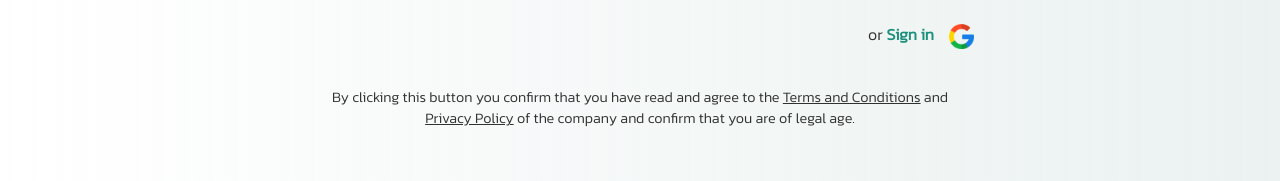
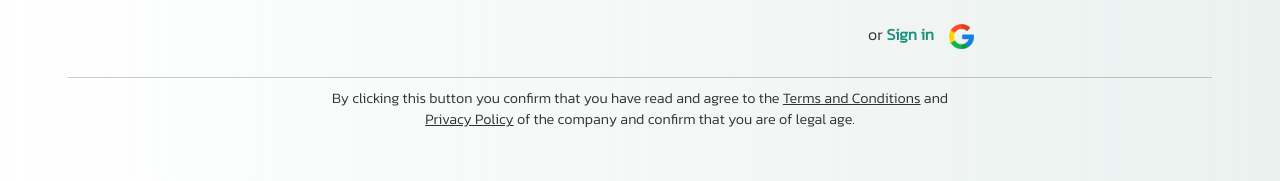
Before and after one commit to SKD-W/e2play-form-testing, a React (Vite) app: page /sign-up in a window 1280 px wide. Shown: the part 466-647 px from the top of the page. Built offline with nearby package versions, Linux system fonts and the light colour scheme; a web font is replaced by a local one.

Commit message:
changes have been made and comments has been taken off for proper reading

```diff
--- a/src/pages/signUpPage/AddressForm.jsx
+++ b/src/pages/signUpPage/AddressForm.jsx
@@ -2,7 +2,6 @@ import { useForm } from "react-hook-form";
 import { yupResolver } from '@hookform/resolvers/yup';
 import * as yup from "yup";
 import axios from "axios";
-// import signUpImg from "./assets/Asset 13.png";
 import arrowRgt from "./assets/arrow-right.svg";
 import "./PersonalForm.scss";
 import "./AddressForm.scss";
@@ -59,9 +58,12 @@ function AddressForm() {
                     <button type="submit"><img src={arrowRgt} alt="arrow-right-icon" style={{width: "25px"}} /></button>
                 </form>
             )}
+
+            {/* profile form here */}
             {currentForm === 3 && (
                 <ProfileForm />
             )}
+
         </div>
     </div>
   );
--- a/src/pages/signUpPage/PersonalForm.jsx
+++ b/src/pages/signUpPage/PersonalForm.jsx
@@ -28,7 +28,6 @@ const e2pValidationSchema = yup.object().shape({
 
         return userAge > 18 || (userAge === 18 && birthMonth >= 0);
     }),
-    // personal details yup form stops
 });
 
 function PersonalForm() {
@@ -41,25 +40,13 @@ function PersonalForm() {
     const onSubmit = async (formData) => {
         try {
             const response = await axios.post(/* post response */ "https://jsonplaceholder.typicode.com/posts", formData);
-            console.log(response.data);
+            console.log("Response Data:", response.data);
 
             setCurrentForm(currentForm => currentForm + 1);
         } catch (error) {
             console.error("Axios Error:", error);
-            console.log("Request config:", error.config);
-            console.log("Response status:", error.response.status);
-            console.log("Response data:", error.response.data);
         }
 
-        // if (currentForm === 1) {
-        //     setCurrentForm(2);
-
-        //     if (currentForm === 2) {
-        //         setCurrentForm(3);
-        //     } else if (currentForm === isNaN) {
-        //         setCurrentForm(3);
-        //     }
-        // }
         setCurrentForm(currentForm + 1);
     };
 
@@ -105,18 +92,16 @@ function PersonalForm() {
                             <button type="submit"><img src={arrowRgt} alt="arrow-right-icon" style={{width: "25px"}} /></button>
                         </form>
                     )}
+
                     {/* address form here */}
                     {currentForm === 2 && (
                         <AddressForm />
                     )}
 
-                    {/* {currentForm === 3 && (
-                        <ProfileForm />
-                    )} */}
                     <p className="login-page">Already have an account? <a href="">Login</a></p>
                     <p className="google-page"><a href="">or <span>Sign in</span><img src={googleIcon} alt="google-icon" style={{width: "25px"}} /></a></p>
                 </div>
-                {/* <hr style={{margin: "40px 0 -20px"}} /> */}
+                <hr style={{margin: "20px 0 -20px", padding: "5px"}} />
                 <p className="t-c">By clicking this button you confirm that you have read and agree to the <a href="">Terms and Conditions</a> and <a href="">Privacy Policy</a> of the company and confirm that you are of legal age.</p>
             </div>
         </div>
--- a/src/pages/signUpPage/PersonalForm.scss
+++ b/src/pages/signUpPage/PersonalForm.scss
@@ -1,3 +1,4 @@
+// style for all forms
 .personal-form-details {
     position: relative;
     margin: 60px auto;
@@ -45,7 +46,7 @@
                         border-radius: 6px;
                     }
                     p {
-                        margin-bottom: -20px;
+                        margin-bottom: -23px;
                         color: #ff0000;
                         text-align: left;
                         margin-left: 55px;
@@ -55,7 +56,6 @@
                     color: inherit;
                     margin-top: 8px;
                     text-align: center;
-                    // display: inline-block;
 
                     a {
                         color: #1c907c;
@@ -96,7 +96,6 @@
                 text-align: center;
                 font-size: 0.9rem;
                 padding: 20px 21% 0;
-                margin-top: 10px;
 
                 a {
                     color: inherit;
--- a/src/pages/signUpPage/ProfileForm.jsx
+++ b/src/pages/signUpPage/ProfileForm.jsx
@@ -2,11 +2,12 @@ import { useForm } from "react-hook-form";
 import { yupResolver } from '@hookform/resolvers/yup';
 import * as yup from "yup";
 import axios from "axios";
-// import signUpImg from "./assets/Asset 13.png";
 import arrowRgt from "./assets/arrow-right.svg";
 import "./PersonalForm.scss";
+//
 
 
+// get formData for profile details <form/>
 const profileValidationSchema = yup.object().shape({
     username: yup.string().required("Username is required"),
     password: yup.string().required("Password is required"),
@@ -23,7 +24,7 @@ function ProfileForm() {
     const onSubmit = async (formData) => {
         try {
             const response = await axios.post(/* post response */ "https://jsonplaceholder.typicode.com/posts", formData);
-            console.log(response.data);
+            console.log("Response Data:", response.data);
         } catch (error) {
             console.error("Axios Error:", error);
         }
@@ -56,7 +57,6 @@ function ProfileForm() {
                 </div>
                 <br/>
                 <button type="submit"><img src={arrowRgt} alt="arrow-right-icon" style={{width: "25px"}} /></button>
-                {/* <p className="login-page">Already have an account? <a href="">Login</a></p> */}
             </form>
         </div>
     </div>
```
